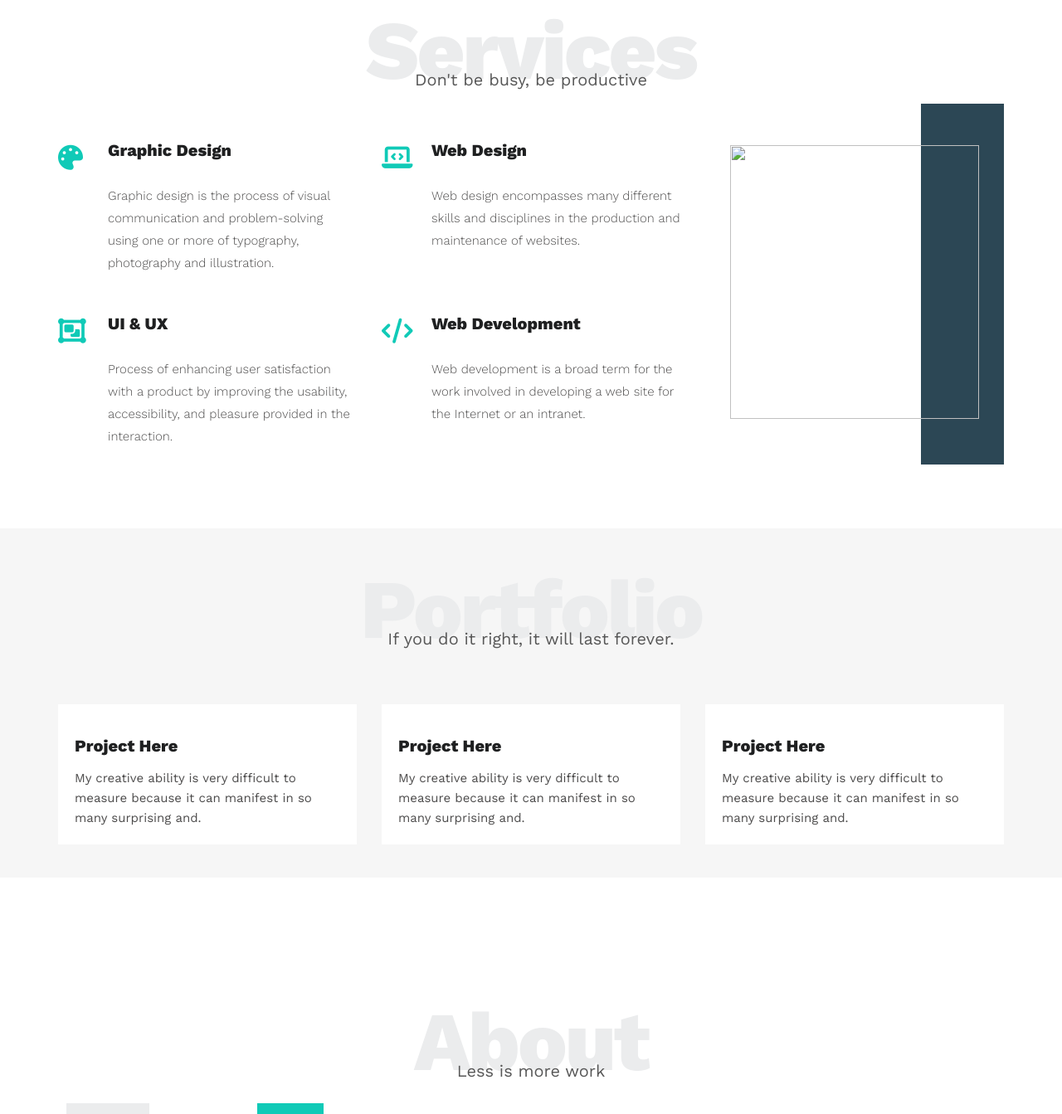
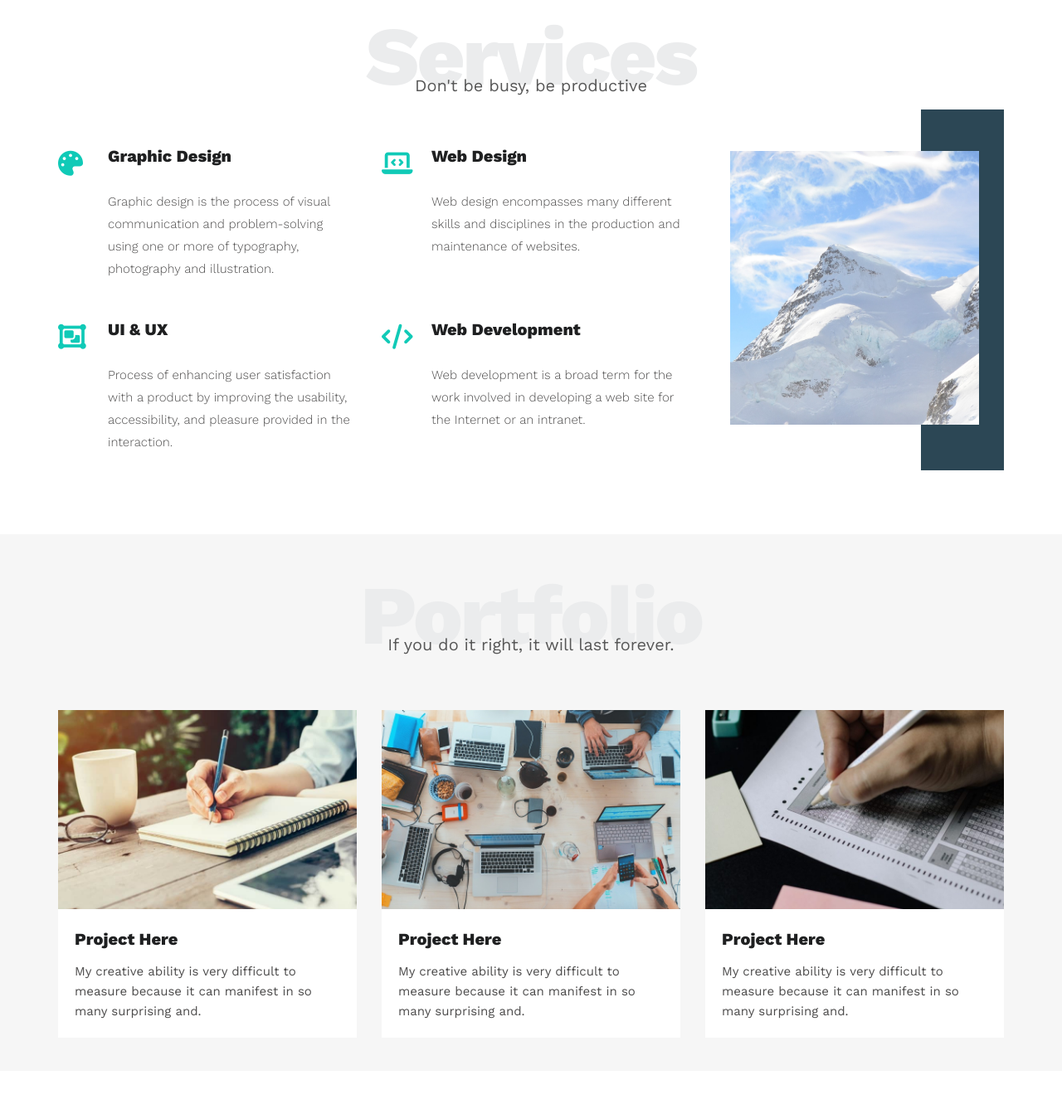
Before and after one commit to Ah3adi/Template_One, a plain HTML site: page index.html in a window 1280 px wide. Shown: the part 1217-2560 px from the top of the page at 83% size. Drawn offline with nearby package versions, Linux system fonts and the light colour scheme; the site is published under a folder, as on GitHub Pages, so addresses that start at the root find nothing; a web font is replaced by a local one.

Commit message:
Update index.html

```diff
--- a/index.html
+++ b/index.html
@@ -24,7 +24,7 @@
         <!-- Start Header -->
         <div class="header">
             <div class="container">
-                <img class="logo" src="/images/logo.png" alt="">
+                <img class="logo" src="images/logo.png" alt="">
                 <div class="links">
                     <span class="icon">
                         <span></span>
@@ -130,7 +130,7 @@
 
                     <div class="col">
                         <div class="image mount-img">
-                            <img src="/images/serv1.jpg" alt="">
+                            <img src="images/serv1.jpg" alt="">
                         </div>
                     </div>
                 </div>
@@ -146,7 +146,7 @@
 
                 <div class="portfolio-content gridd">
                     <div class="proj">
-                        <img src="/images/portfolio-1.jpg" alt="">
+                        <img src="images/portfolio-1.jpg" alt="">
                         <div class="text">
                             <h3>Project Here</h3>
                             <p>My creative ability is very difficult to measure because
@@ -155,7 +155,7 @@
                     </div>
 
                     <div class="proj">
-                        <img src="/images/portfolio-2.jpg" alt="">
+                        <img src="images/portfolio-2.jpg" alt="">
                         <div class="text">
                             <h3>Project Here</h3>
                             <p>My creative ability is very difficult to measure because
@@ -164,7 +164,7 @@
                     </div>
 
                     <div class="proj">
-                        <img src="/images/portfolio-3.jpg" alt="">
+                        <img src="images/portfolio-3.jpg" alt="">
                         <div class="text">
                             <h3>Project Here</h3>
                             <p>My creative ability is very difficult to measure because
@@ -184,7 +184,7 @@
                 <p>Less is more work</p>
                 <div class="about-content">
                     <div class="image">
-                        <img src="/images/about.jpg" alt="">
+                        <img src="images/about.jpg" alt="">
                     </div>
                     <div class="text">
                         <p>
```
